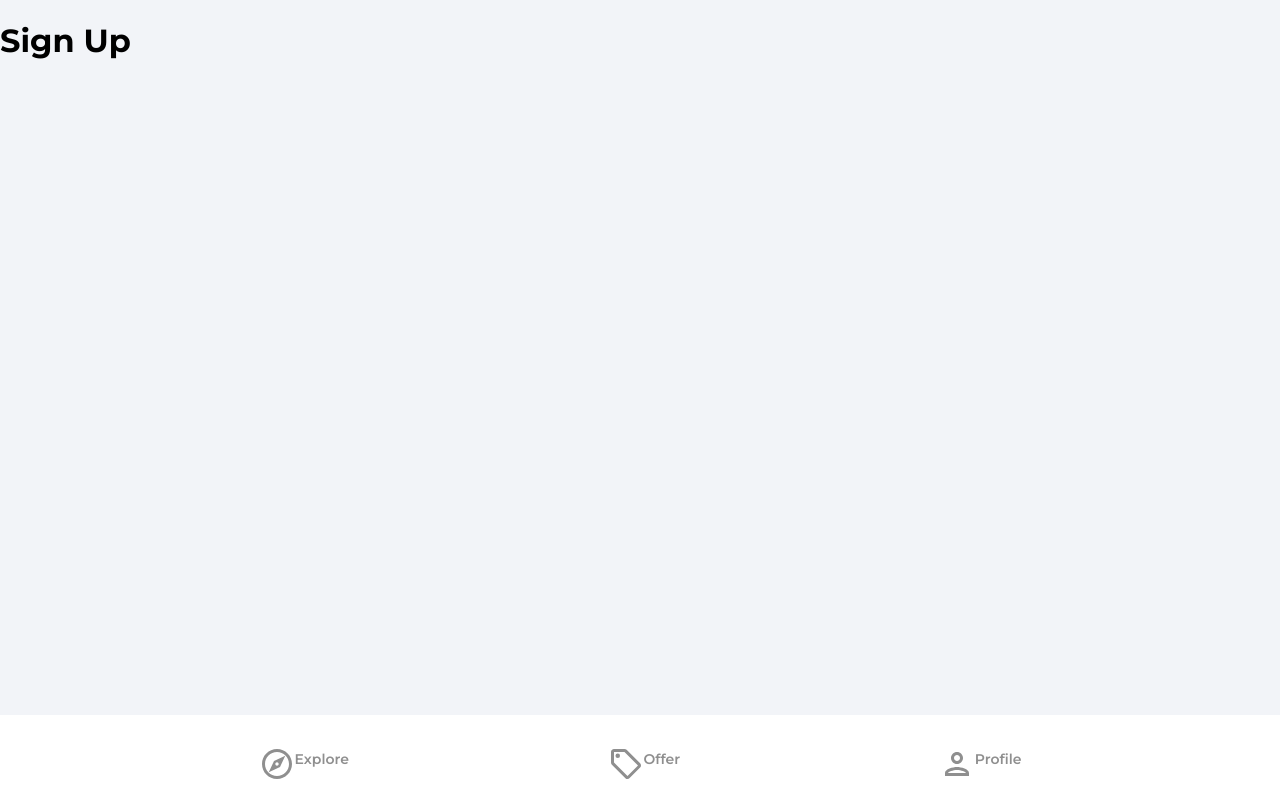
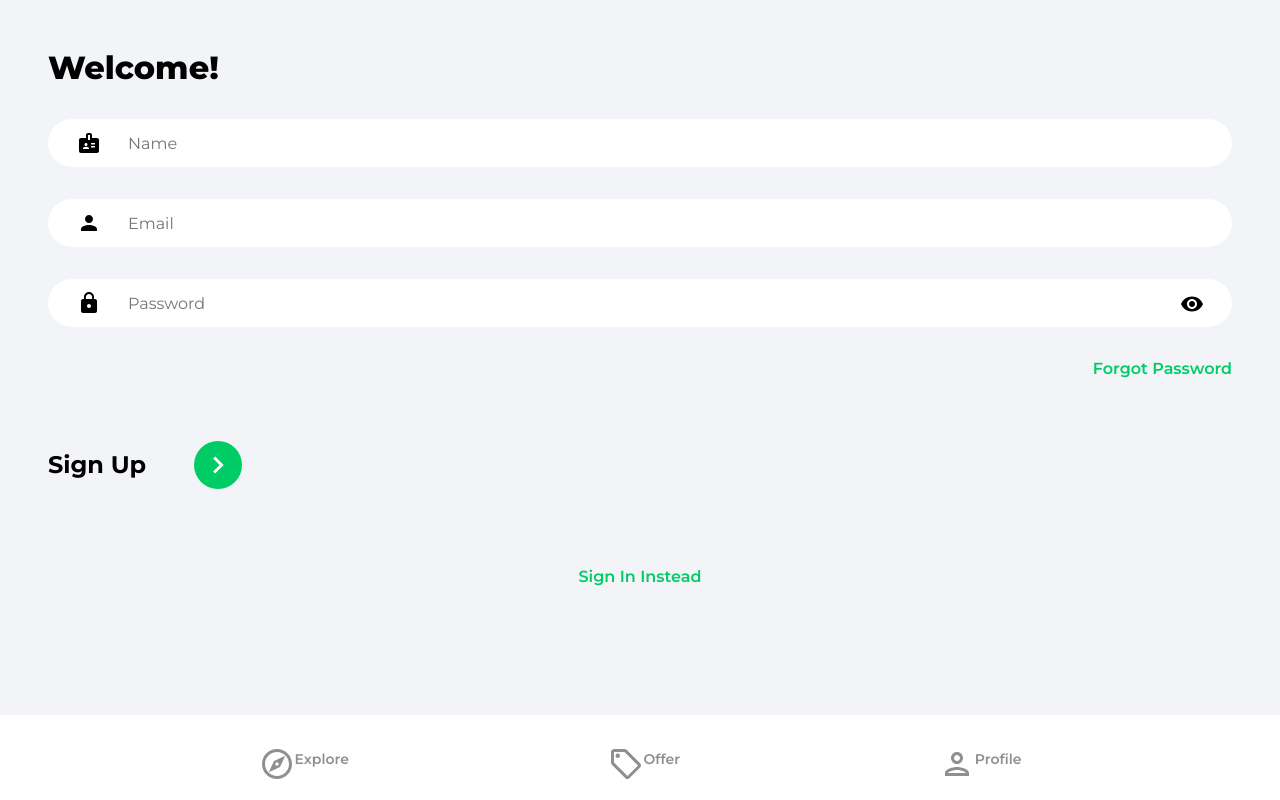
Before and after one commit to ZahidAbdi/house-search, a React (Create React App) app: page /sign-up in a window 1280 px wide. Built offline with nearby package versions, Linux system fonts and the light colour scheme.

Commit message:
created the sign in and sign up forms with routes working

```diff
--- a/src/pages/SignIn.jsx
+++ b/src/pages/SignIn.jsx
@@ -1,8 +1,86 @@
-function SignIn() {
+import {useState} from 'react'
+import {Link, useNavigate} from 'react-router-dom'
+import {ReactComponent as ArrowRightIcon} from '../assets/svg/keyboardArrowRightIcon.svg'
+import visibilityIcon from '../assets/svg/visibilityIcon.svg'
+
+ function SignIn() {
+  const [showPassword, setShowPassword] = useState(false)
+  const [formData, setFormData] = useState({
+    email: '',
+    password: '',
+  })
+
+  const {email, password} = formData
+
+  const navigate = useNavigate()
+
+  const onChange = (e) => {
+    setFormData((prevState) => ({
+      ...prevState,
+      [e.target.id]: e.target.value
+    }))
+  }
+
   return (
-    <div>
-      <h1>Sign In</h1>
-    </div>
+    <>
+      <div className="pageContainer">
+        <header>
+          <p className="pageHeader">Welcome Back!</p>
+        </header>
+
+        <main>
+          <form>
+            <input
+              type="email"
+              className='emailInput'
+              placeholder='Email'
+              id='email'
+              value={email}
+              onChange={onChange}
+            />
+
+            <div className="passwordInputDiv">
+              <input
+                type={showPassword ? 'text' : 'password'}
+                className='passwordInput'
+                placeholder='Password'
+                id='password'
+                value={password}
+                onChange={onChange}
+              />
+              <img
+                src={visibilityIcon}
+                alt="show password"
+                className="showPassword"
+                onClick={() => setShowPassword((prevState) => !prevState)}
+                /* if true it'll change state to false and if its false it'll change to true */
+              />
+            </div>
+
+            <Link
+              to='/forgot-password'
+              className='forgotPasswordLink'>
+                Forgot Password
+            </Link>
+
+            <div className="signInBar">
+              <p className="signInText">
+                Sign In
+              </p>
+              <button className="signInButton">
+                <ArrowRightIcon fill='#ffffff' width='34px' height='34px'/>
+              </button>
+            </div>
+          </form>
+
+          {/* Google Authorization Component */}
+
+          <Link to='/sign-up' className='registerLink'>
+            Sign Up Instead
+          </Link>
+        </main>
+      </div>
+    </>
   )
 }
 
--- a/src/pages/SignUp.jsx
+++ b/src/pages/SignUp.jsx
@@ -1,8 +1,95 @@
-function SignUp() {
+import {useState} from 'react'
+import {Link, useNavigate} from 'react-router-dom'
+import {ReactComponent as ArrowRightIcon} from '../assets/svg/keyboardArrowRightIcon.svg'
+import visibilityIcon from '../assets/svg/visibilityIcon.svg'
+
+ function SignUp() {
+  const [showPassword, setShowPassword] = useState(false)
+  const [formData, setFormData] = useState({
+    name: '',
+    email: '',
+    password: '',
+  })
+
+  const {name, email, password} = formData
+
+  const navigate = useNavigate()
+
+  const onChange = (e) => {
+    setFormData((prevState) => ({
+      ...prevState,
+      [e.target.id]: e.target.valueS
+    }))
+  }
+
   return (
-    <div>
-      <h1>Sign Up</h1>
-    </div>
+    <>
+      <div className="pageContainer">
+        <header>
+          <p className="pageHeader">Welcome!</p>
+        </header>
+
+        <main>
+          <form>
+          <input
+              type="text"
+              className='nameInput'
+              placeholder='Name'
+              id='name'
+              value={name}
+              onChange={onChange}
+            />
+            <input
+              type="email"
+              className='emailInput'
+              placeholder='Email'
+              id='email'
+              value={email}
+              onChange={onChange}
+            />
+
+            <div className="passwordInputDiv">
+              <input
+                type={showPassword ? 'text' : 'password'}
+                className='passwordInput'
+                placeholder='Password'
+                id='password'
+                value={password}
+                onChange={onChange}
+              />
+              <img
+                src={visibilityIcon}
+                alt="show password"
+                className="showPassword"
+                onClick={() => setShowPassword((prevState) => !prevState)}
+                /* if true it'll change state to false and if its false it'll change to true */
+              />
+            </div>
+
+            <Link
+              to='/forgot-password'
+              className='forgotPasswordLink'>
+                Forgot Password
+            </Link>
+
+            <div className="signUpBar">
+              <p className="signUpText">
+                Sign Up
+              </p>
+              <button className="signUpButton">
+                <ArrowRightIcon fill='#ffffff' width='34px' height='34px'/>
+              </button>
+            </div>
+          </form>
+
+          {/* Google Authorization Component */}
+
+          <Link to='/sign-in' className='registerLink'>
+            Sign In Instead
+          </Link>
+        </main>
+      </div>
+    </>
   )
 }
 
```
